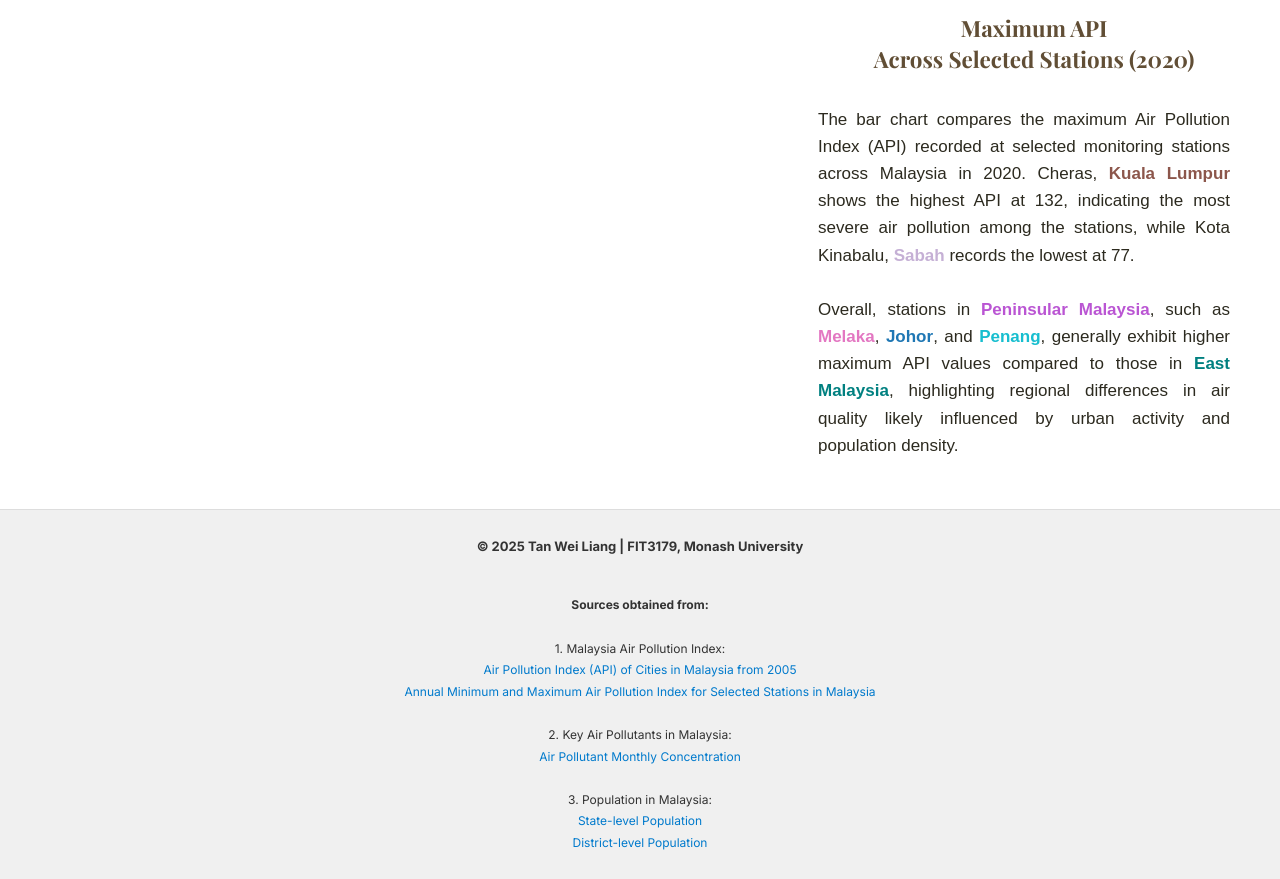
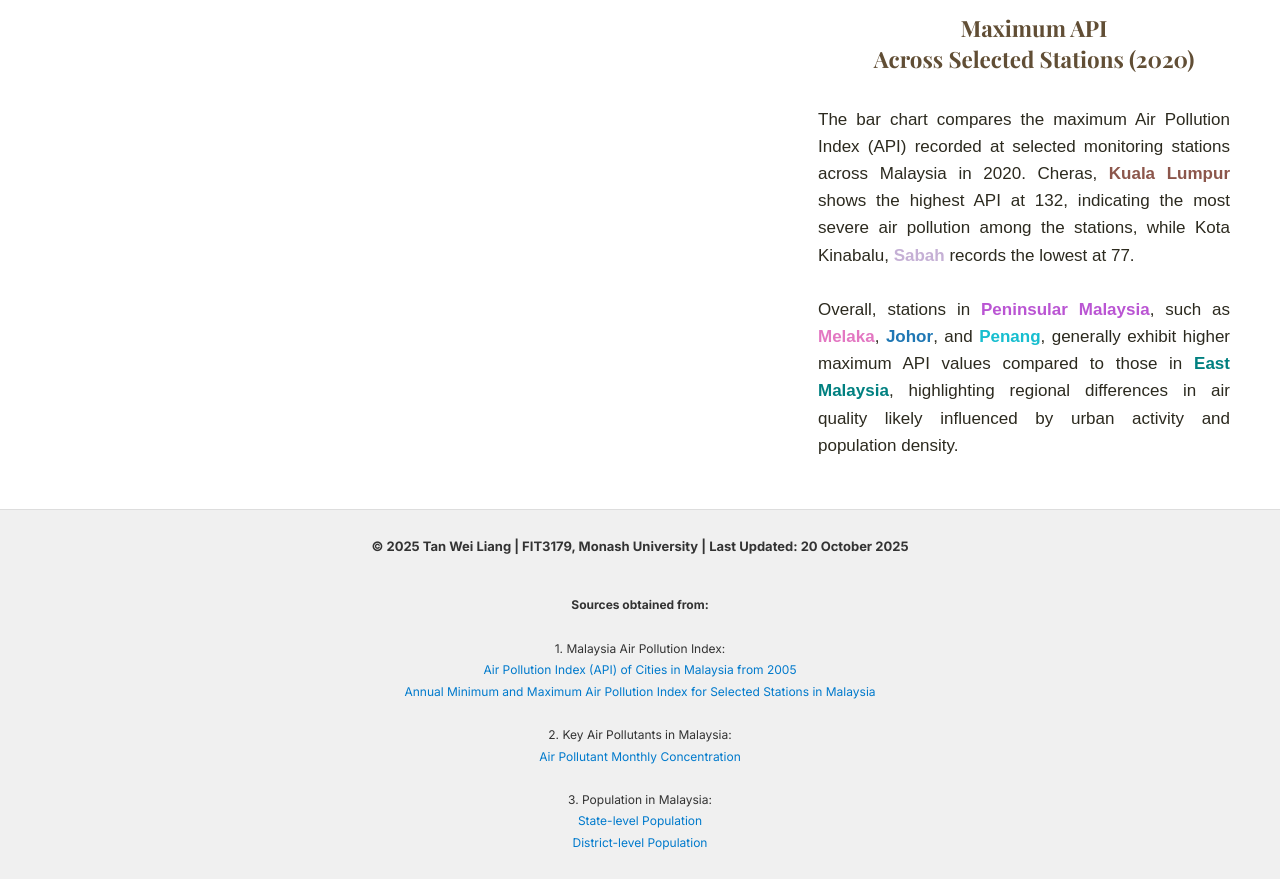
Before and after one commit to william22288/fit3179-data-viz-2, a plain HTML site: page index.html in a window 1280 px wide. Shown: the part 5043-5922 px from the top of the page. Drawn offline with nearby package versions, Linux system fonts and the light colour scheme; a script that the page names is missing.

Commit message:
updated metadata

```diff
--- a/index.html
+++ b/index.html
@@ -514,7 +514,7 @@
 
 
     <footer>
-      <p style="font-size: 13px;font-weight: bold;">© 2025 Tan Wei Liang | FIT3179, Monash University</p>
+      <p style="font-size: 13px;font-weight: bold;">© 2025 Tan Wei Liang | FIT3179, Monash University | Last Updated: 20 October 2025</p>
       <br /><br />
       <p style="font-size: 12px;">
         <strong>Sources obtained from:</strong>
```
